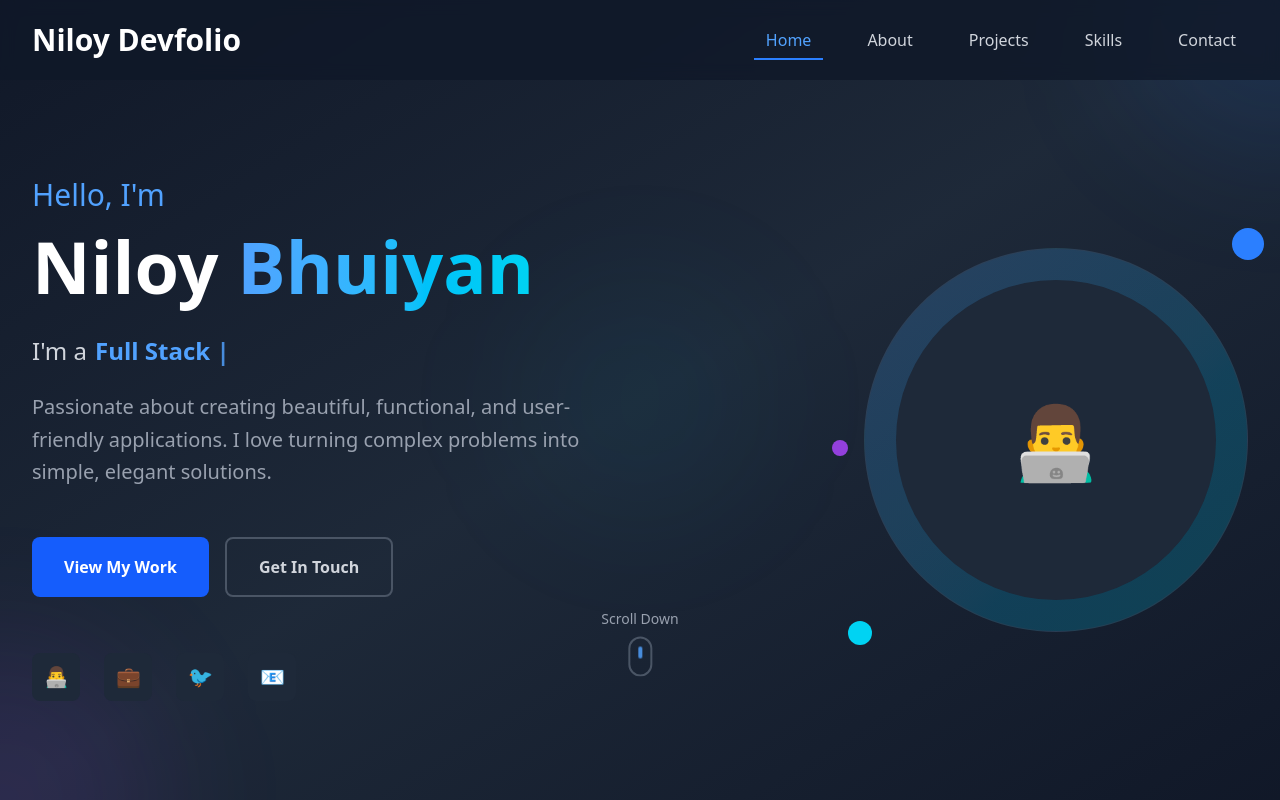
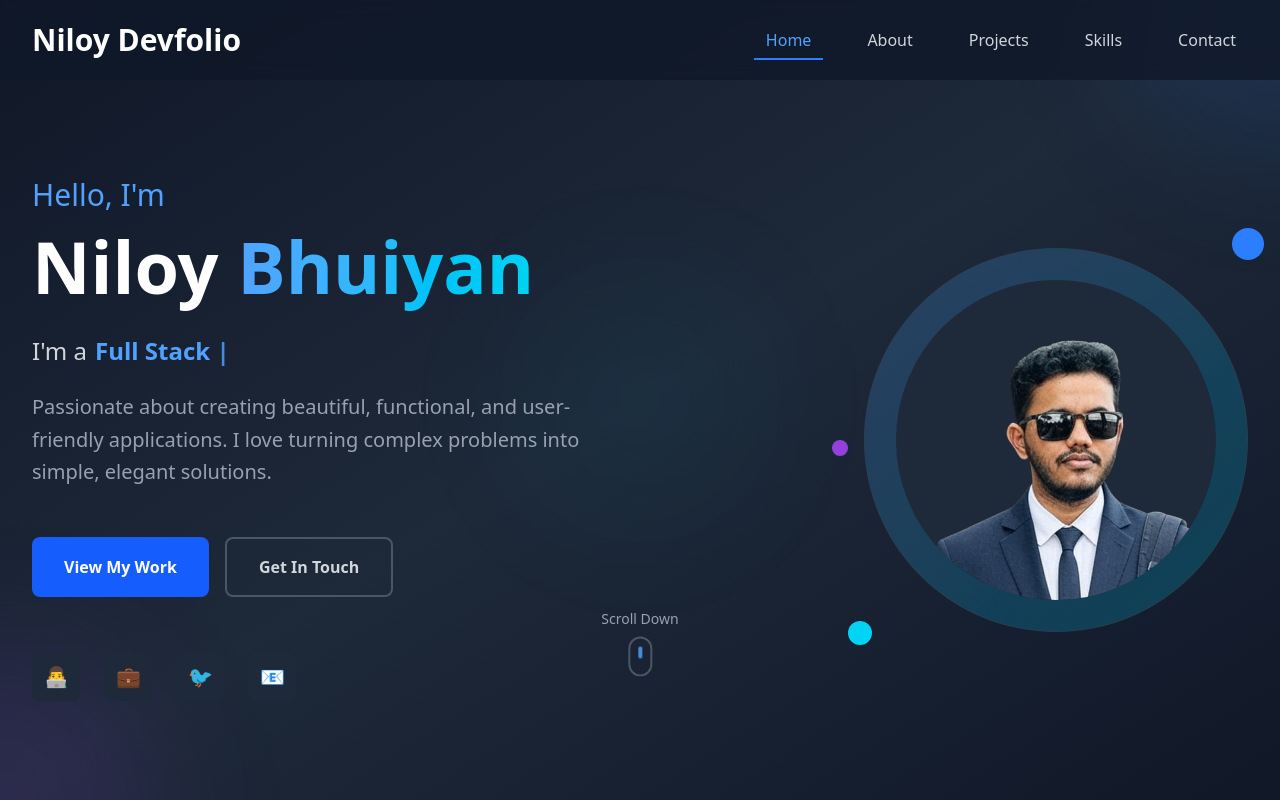
Before and after one commit to niloy8/Portfolioo, a React (Vite) app in the folder Niloy Devfolio/: page / in a window 1280 px wide. Shown: the top 800 px of the page. Built offline with nearby package versions, Linux system fonts and the light colour scheme.

Commit message:
Picture added

```diff
--- a/Niloy Devfolio/src/Home/Home.tsx
+++ b/Niloy Devfolio/src/Home/Home.tsx
@@ -1,6 +1,6 @@
 import type { FC } from 'react';
 import { useState, useEffect } from 'react';
-
+import image1 from '../assets/img2.png'
 
 const roles = [
     'Full Stack Developer',
@@ -140,9 +140,9 @@ const Home: FC = () => {
                         <div className="animate-fade-in-up animation-delay-300">
                             <div className="relative">
                                 {/* Profile image placeholder */}
-                                <div className="w-80 h-80 md:w-96 md:h-96 bg-gradient-to-br from-blue-400/20 to-cyan-400/20 rounded-full flex items-center justify-center backdrop-blur-sm border border-gray-700/50">
-                                    <div className="w-64 h-64 md:w-80 md:h-80 bg-gray-800 rounded-full flex items-center justify-center">
-                                        <span className="text-6xl md:text-7xl">👨‍💻</span>
+                                <div className="w-80  h-80 md:w-96 md:h-96 bg-gradient-to-br from-blue-400/20 to-cyan-400/20 rounded-full flex items-center justify-center backdrop-blur-sm border border-gray-700/50 ">
+                                    <div className="w-64 h-64 md:w-80 md:h-80 bg-gray-800 rounded-full flex items-center justify-center relative">
+                                        <span className="text-6xl md:text-7xl"><img src={image1} className='w-2xl h-2xl rounded-b-full absolute bottom-0 left-0 ' alt="" /></span>
                                     </div>
                                 </div>
 
```
Also changed, not shown: Niloy Devfolio/src/assets/img2.png (added).
